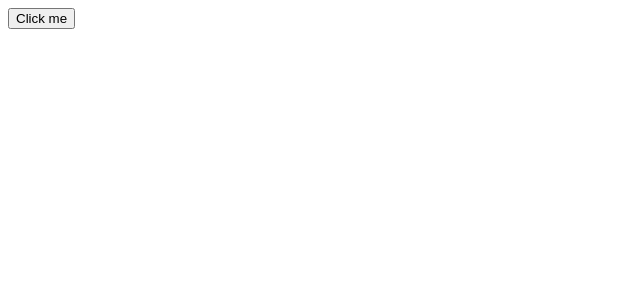
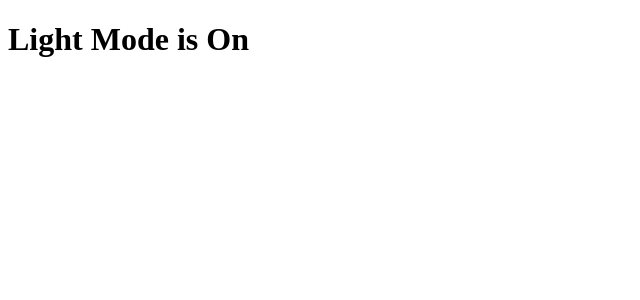
Before and after one commit to scottngocbui/Learning, a JavaScript app in the folder apply-learning/: page / in a window 1280 px wide. Shown: the top 300 px of the page, without its empty margins (0-640 px from the left). Built offline with nearby package versions, Linux system fonts and the light colour scheme.

Commit message:
User Events: adding modetoggler.js

```diff
--- a/apply-learning/src/App.js
+++ b/apply-learning/src/App.js
@@ -1,10 +1,11 @@
 import Btn from "./Btn.js"
 import "./App.css";
 import Card from "./components/Card.js"
+import ModeToggler from "./ModeToggler.js";
 
 function App() {
   return (
-    <Btn/>
+    <ModeToggler />
   );
 }
 
--- /dev/null
+++ b/apply-learning/src/ModeToggler.js
@@ -0,0 +1,14 @@
+function ModeToggler() {
+
+    const darkModeOn = false;
+    const darkMode = <h1>Dark Mode is On</h1>
+    const lightMode = <h1>Light Mode is On</h1>
+
+    return (
+        <div>
+            {darkModeOn ? darkMode : lightMode}
+        </div>
+    )
+}
+
+export default ModeToggler;
```
